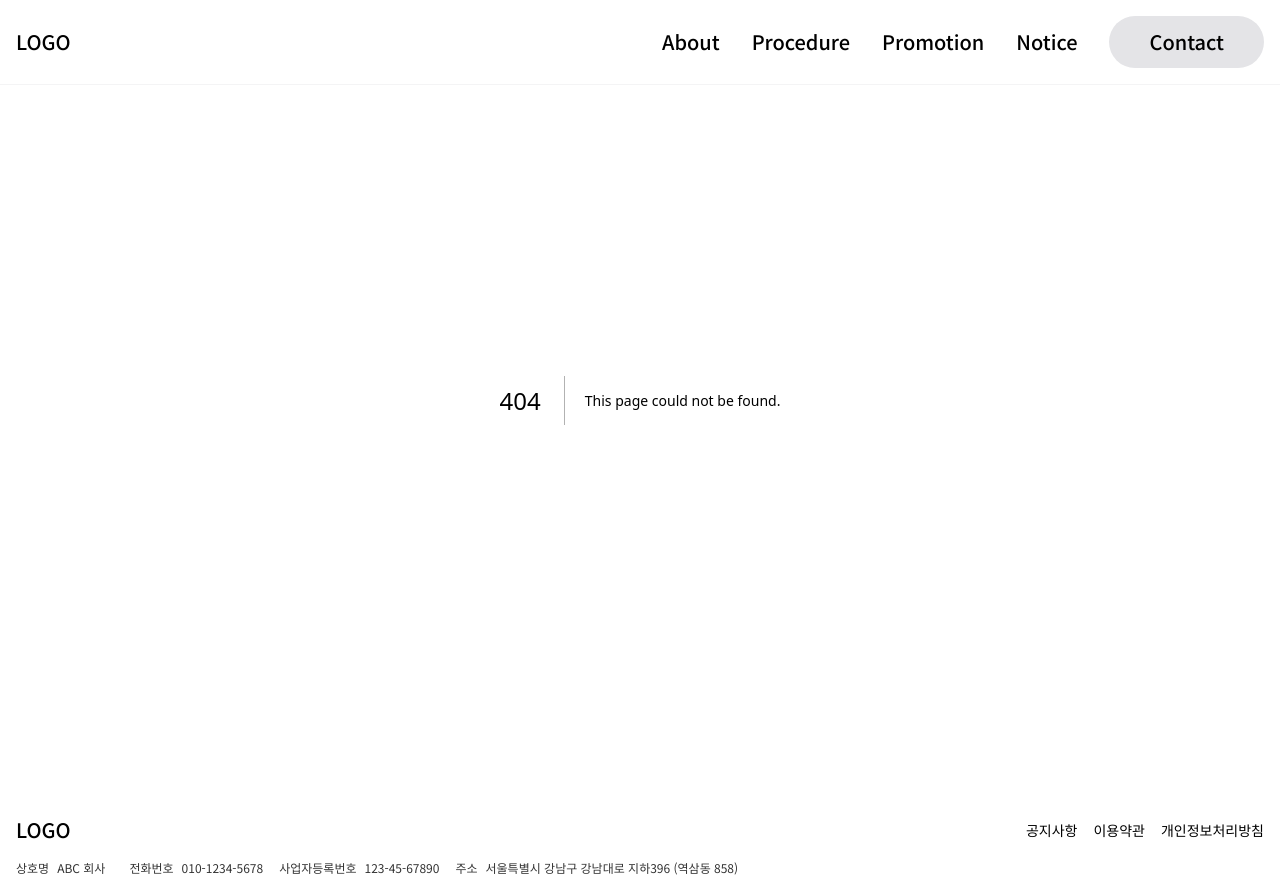
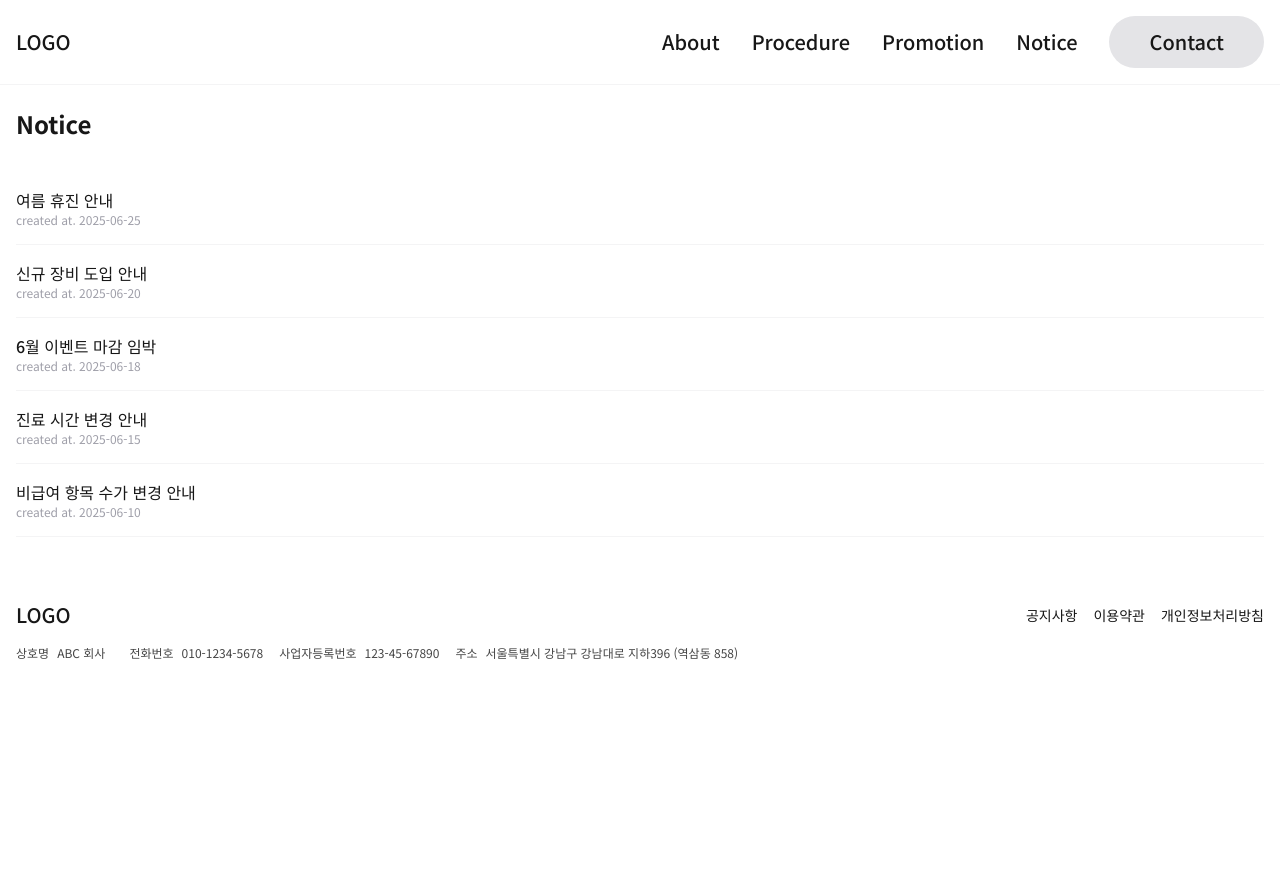
Before and after one commit to dev-hyeonmin/clinic-template, a Next.js app: page /notice in a window 1280 px wide. Before the commit this address had no page. After the commit the page ends 800 px from the top, so only its background shows below. Built offline with nearby package versions, Linux system fonts and the light colour scheme.

Commit message:
feat: notice list page

```diff
--- a/src/app/globals.css
+++ b/src/app/globals.css
@@ -21,6 +21,10 @@
   .enter-line {
     @apply inline md:block;
   }
+
+  .offset {
+    @apply pt-15;
+  }
 }
 
 /* dark mode
--- /dev/null
+++ b/src/app/notice/_components/NoticeList.tsx
@@ -0,0 +1,30 @@
+import { Notice } from '@/types/Notice';
+import Link from 'next/link';
+
+interface NoticeListProps {
+  noticeList: Notice[];
+}
+
+export default function NoticeList({ noticeList }: NoticeListProps) {
+  console.log(noticeList);
+  return (
+    <div className="site-width py-12">
+      <h1 className="text-2xl font-bold">Notice</h1>
+
+      <div className="mt-8">
+        {noticeList.map((notice) => (
+          <Link
+            key={`notice-${notice.id}`}
+            href={`/notice/${notice.id}`}
+            className="flex w-full flex-col border-b border-zinc-100 py-4"
+          >
+            <div className="font-medium">{notice.title}</div>
+            <div className="text-xs text-zinc-400">
+              created at. {notice.created_at.substring(0, 10)}
+            </div>
+          </Link>
+        ))}
+      </div>
+    </div>
+  );
+}
--- /dev/null
+++ b/src/app/notice/_components/NoticePage.tsx
@@ -0,0 +1,14 @@
+import NoticeList from '@/app/notice/_components/NoticeList';
+import { Notice } from '@/types/Notice';
+
+interface NoticePageProps {
+  noticeList: Notice[];
+}
+
+export default function NoticePage({ noticeList }: NoticePageProps) {
+  return (
+    <div className="offset">
+      <NoticeList noticeList={noticeList} />
+    </div>
+  );
+}
--- /dev/null
+++ b/src/app/notice/api.ts
@@ -0,0 +1,55 @@
+import { Notice } from '@/types/Notice';
+
+export async function getNoticeList() {
+  // const res = await fetch(`${process.env.NEXT_PUBLIC_API_URL}/example`, {
+  //     next : {revalidate: 60}
+  // });
+  // const data = await res.json();
+
+  return notices;
+}
+
+const notices: Notice[] = [
+  {
+    id: 1,
+    title: '여름 휴진 안내',
+    content:
+      '○○클리닉은 7월 15일(월)~7월 17일(수)까지 여름 휴진입니다. 예약 및 내원 시 참고 부탁드립니다.',
+    image_url: '/images/notices/summer-break.jpg',
+    is_pinned: true,
+    created_at: '2025-06-25T10:00:00Z',
+  },
+  {
+    id: 2,
+    title: '신규 장비 도입 안내',
+    content: '최신 레이저 장비가 도입되어 더욱 정밀한 진료가 가능합니다.',
+    image_url: '/images/notices/new-equipment.jpg',
+    is_pinned: false,
+    created_at: '2025-06-20T09:30:00Z',
+  },
+  {
+    id: 3,
+    title: '6월 이벤트 마감 임박',
+    content: '6월 한정 이벤트가 곧 종료됩니다. 서둘러 예약해 주세요!',
+    image_url: '/images/notices/event-ending.jpg',
+    is_pinned: false,
+    created_at: '2025-06-18T14:15:00Z',
+  },
+  {
+    id: 4,
+    title: '진료 시간 변경 안내',
+    content: '7월부터 토요일 진료 시간이 오후 3시까지로 변경됩니다.',
+    image_url: '/images/notices/clinic-hours.jpg',
+    is_pinned: true,
+    created_at: '2025-06-15T08:45:00Z',
+  },
+  {
+    id: 5,
+    title: '비급여 항목 수가 변경 안내',
+    content:
+      '2025년 7월 1일부터 일부 비급여 항목의 수가가 변경될 예정입니다. 자세한 사항은 홈페이지를 참고해 주세요.',
+    image_url: '/images/notices/price-update.jpg',
+    is_pinned: false,
+    created_at: '2025-06-10T11:20:00Z',
+  },
+];
--- /dev/null
+++ b/src/app/notice/page.tsx
@@ -0,0 +1,8 @@
+import NoticePage from '@/app/notice/_components/NoticePage';
+import { getNoticeList } from '@/app/notice/api';
+
+export default async function Page() {
+  const noticeList = await getNoticeList();
+
+  return <NoticePage noticeList={noticeList} />;
+}
--- a/src/components/layout/menu/Menu.tsx
+++ b/src/components/layout/menu/Menu.tsx
@@ -4,7 +4,7 @@ const menu = [
   { href: '/', label: 'About' },
   { href: '/', label: 'Procedure' },
   { href: '/', label: 'Promotion' },
-  { href: '/', label: 'Notice' },
+  { href: '/notice', label: 'Notice' },
   { href: '/', label: 'Contact' },
 ];
 
@@ -16,7 +16,7 @@ export default function Menu({ className }: MenuProps) {
   return (
     <>
       {menu.map((item, index) => (
-        <Link key={`menu-${index}`} href={`/${item.href}`} className={className}>
+        <Link key={`menu-${index}`} href={`${item.href}`} className={className}>
           {item.label}
         </Link>
       ))}
--- /dev/null
+++ b/src/types/Notice.ts
@@ -0,0 +1,8 @@
+export type Notice = {
+  id: number;
+  title: string;
+  content?: string;
+  image_url?: string;
+  is_pinned: boolean; // 상단 고정 여부
+  created_at: string;
+};
```
